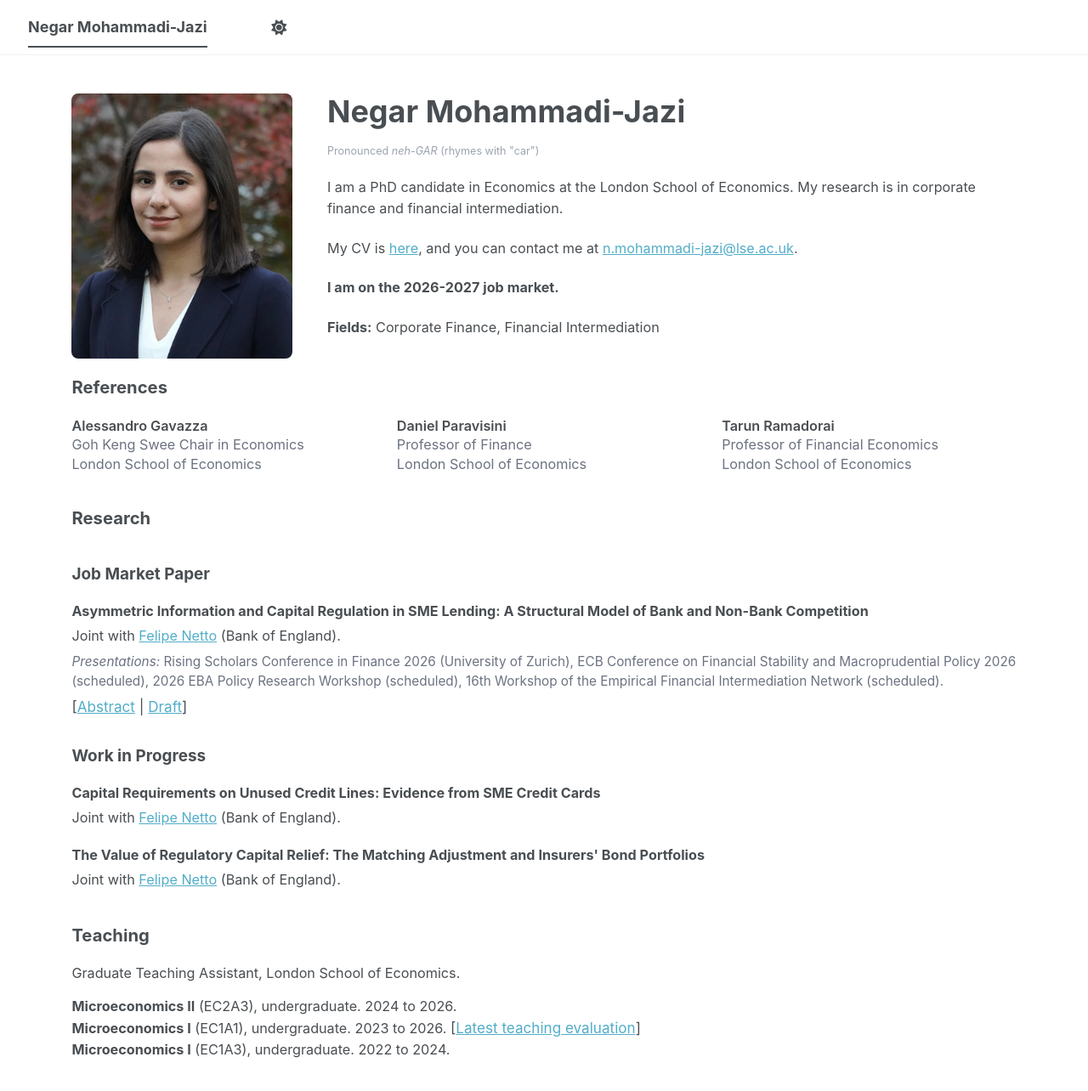
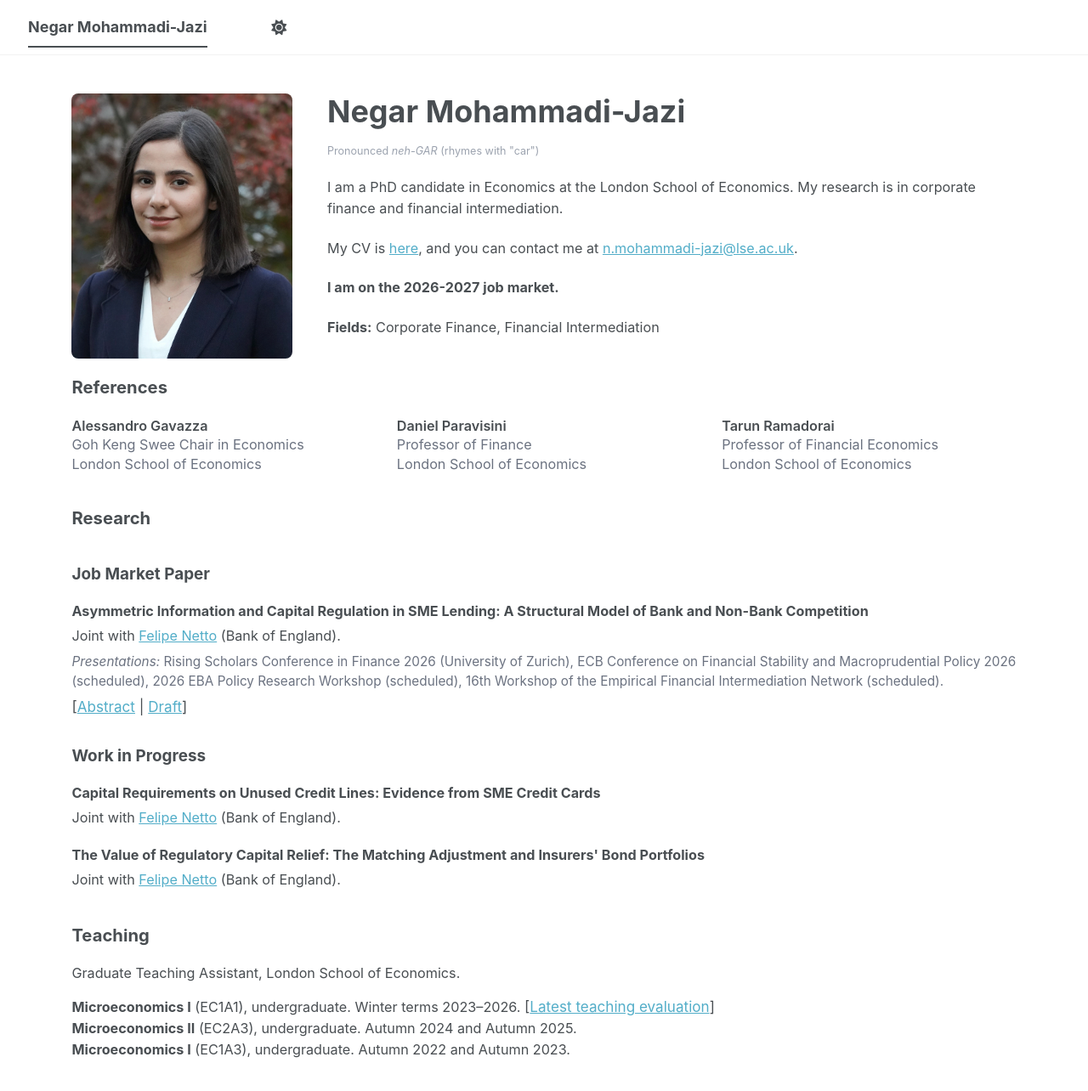
Before and after one commit to NegarMJazi/NegarMJazi.github.io, a Jekyll site: the page built from _pages/about.md, in a window 1280 px wide and 1343 px high. Shown: the top 1284 px of the window at 85% size. Built offline with Jekyll 4.4.1, drawn with Linux system fonts in a browser that asks for light colours; a script bundle is joined from its source files by our own code; library files that are not in the unit come from our copies.

Commit message:
Teaching: name terms, latest course first

```diff
--- a/_pages/about.md
+++ b/_pages/about.md
@@ -76,8 +76,8 @@ author_profile: false
   <p>Graduate Teaching Assistant, London School of Economics.</p>
 
   <p>
-    <strong>Microeconomics II</strong> (EC2A3), undergraduate. 2024 to 2026.<br>
-    <strong>Microeconomics I</strong> (EC1A1), undergraduate. 2023 to 2026. <span class="paper-links">[<a href="/files/teaching-evaluation-2026.pdf" target="_blank">Latest teaching evaluation</a>]</span><br>
-    <strong>Microeconomics I</strong> (EC1A3), undergraduate. 2022 to 2024.
+    <strong>Microeconomics I</strong> (EC1A1), undergraduate. Winter terms 2023&ndash;2026. <span class="paper-links">[<a href="/files/teaching-evaluation-2026.pdf" target="_blank">Latest teaching evaluation</a>]</span><br>
+    <strong>Microeconomics II</strong> (EC2A3), undergraduate. Autumn 2024 and Autumn 2025.<br>
+    <strong>Microeconomics I</strong> (EC1A3), undergraduate. Autumn 2022 and Autumn 2023.
   </p>
 </section>
```
